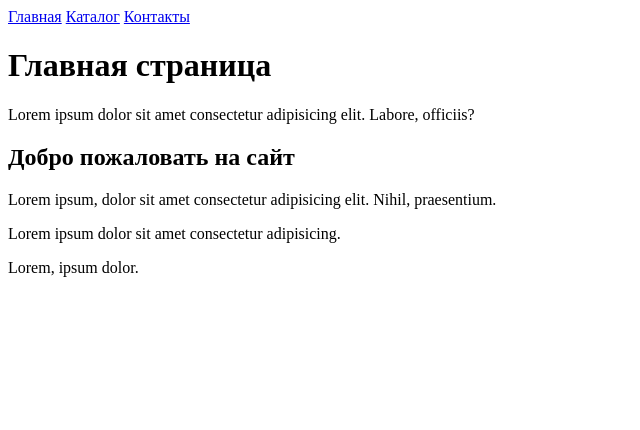
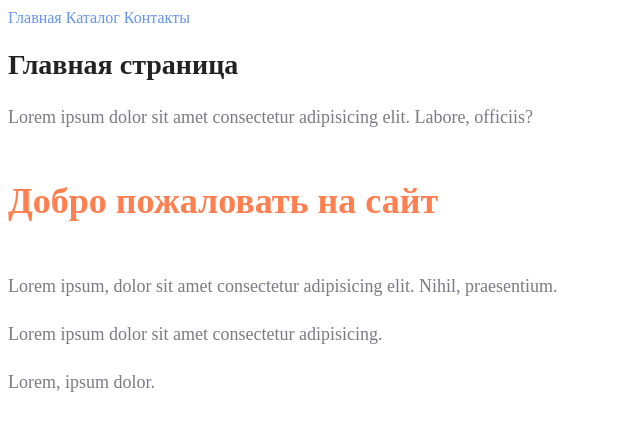
Before and after one commit to KDarya13/HomeWork_HTML_1, a plain HTML site: page index.html in a window 1280 px wide. Shown: the whole page, without its empty margins (0-640 px from the left). Drawn offline with Linux system fonts and the light colour scheme.

Commit message:
add class in index

```diff
--- a/index.html
+++ b/index.html
@@ -5,19 +5,20 @@
     <meta charset="UTF-8">
     <meta http-equiv="X-UA-Compatible" content="IE=edge">
     <meta name="viewport" content="width=device-width, initial-scale=1.0">
+    <link rel="stylesheet" href="Style.css">
     <title>Document</title>
 </head>
 
 <body>
-    <a target="_blank" href="index.html">Главная</a>
-    <a target="_blank" href="catalog\catalog.html">Каталог</a>
-    <a target="_blank" href="contact.html">Контакты</a>
-    <h1>Главная страница</h1>
-    <p>Lorem ipsum dolor sit amet consectetur adipisicing elit. Labore, officiis?</p>
-    <h2>Добро пожаловать на сайт</h2>
-    <p>Lorem ipsum, dolor sit amet consectetur adipisicing elit. Nihil, praesentium.</p>
-    <p>Lorem ipsum dolor sit amet consectetur adipisicing.</p>
-    <p>Lorem, ipsum dolor.</p>
+    <a class="menu-link" target="_blank" href="index.html">Главная</a>
+    <a class="menu-link" target="_blank" href="catalog\catalog.html">Каталог</a>
+    <a class="menu-link" target="_blank" href="contact.html">Контакты</a>
+    <h1 class="title">Главная страница</h1>
+    <p class="text">Lorem ipsum dolor sit amet consectetur adipisicing elit. Labore, officiis?</p>
+    <h2 class="subtitle">Добро пожаловать на сайт</h2>
+    <p class="text">Lorem ipsum, dolor sit amet consectetur adipisicing elit. Nihil, praesentium.</p>
+    <p class="text">Lorem ipsum dolor sit amet consectetur adipisicing.</p>
+    <p class="text">Lorem, ipsum dolor.</p>
 </body>
 
 </html>
```
